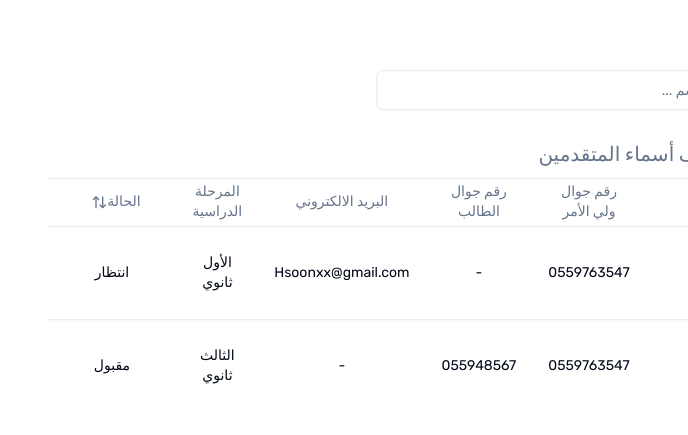
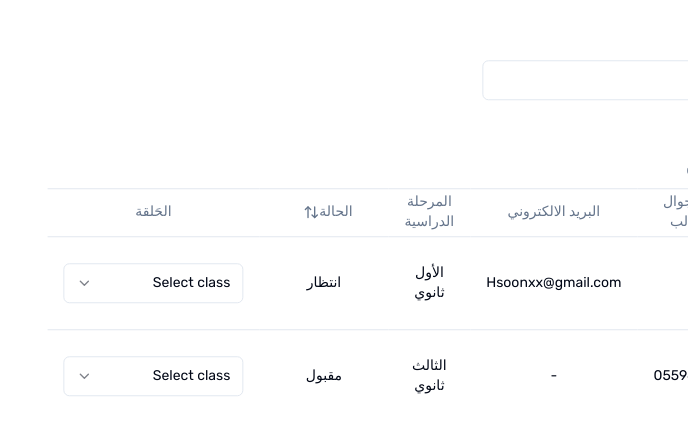
Before and after one commit to Labrarysa/CourseManager, a Next.js app: page /table in a window 1280 px wide. Shown: the part 159-594 px from the top of the page, without its empty margins (592-1280 px from the left). Built offline with nearby package versions, Linux system fonts and the light colour scheme.

Commit message:
add the select in the table

```diff
--- a/app/table/column.tsx
+++ b/app/table/column.tsx
@@ -4,6 +4,13 @@ import { Button } from "@/components/ui/button"
 import { ColumnDef } from "@tanstack/react-table"
 import { ArrowUpDown, MoreHorizontal } from "lucide-react"
 import { Checkbox } from "@/components/ui/checkbox"
+import {
+  Select,
+  SelectContent,
+  SelectItem,
+  SelectTrigger,
+  SelectValue,
+} from "@/components/ui/select"
 
 // This type is used to define the shape of our data.
 // You can use a Zod schema here if you want.
@@ -17,6 +24,7 @@ export type student = {
   email: string
   year: string
   status: "انتظار" | "مقبول"
+  class: string
 }
 
 export const columns: ColumnDef<student>[] = [
@@ -98,4 +106,21 @@ export const columns: ColumnDef<student>[] = [
       )
     },
   },
+  {
+    accessorKey: "class",
+    header: "الحَلقة ",
+    cell: ({ cell }) => (
+      <Select>
+        <SelectTrigger className="w-[180px]">
+          <SelectValue placeholder="Select class" value={cell.getValue()} />
+        </SelectTrigger>
+        <SelectContent>
+          <SelectItem value="الحلقة الأولى">الحلقة الأولى</SelectItem>
+          <SelectItem value="الحلقة الثانية">الحلقة الثانية</SelectItem>
+          <SelectItem value="الحلقة الثالثة">الحلقة الثالثة</SelectItem>
+          {/* Add more options here as needed */}
+        </SelectContent>
+      </Select>
+    )
+  },
 ]
--- a/app/table/data-table.tsx
+++ b/app/table/data-table.tsx
@@ -31,6 +31,13 @@ import {
 
 import { Input } from "@/components/ui/input"
 import { Button } from "@/components/ui/button"
+import {
+  Select,
+  SelectContent,
+  SelectItem,
+  SelectTrigger,
+  SelectValue,
+} from "@/components/ui/select"
 
 interface DataTableProps<TData, TValue> {
   columns: ColumnDef<TData, TValue>[]
@@ -110,14 +117,16 @@ export function DataTable<TData, TValue>({
         </div>
 
         <div className="flex-1 text-sm text-muted-foreground">
+        تم اختيار
+        <br />
         {table.getFilteredSelectedRowModel().rows.length} من{" "}
-        {table.getFilteredRowModel().rows.length} تم اختيار
+        {table.getFilteredRowModel().rows.length}
         </div>
 
       <Table>
         <TableHeader>
         <TableRow className="text-xl font-semibold py-2">
-            <TableHead colSpan={9} className="text-center">كشف أسماء المتقدمين</TableHead>
+            <TableHead colSpan={10} className="text-center">كشف أسماء المتقدمين</TableHead>
           </TableRow>
           {table.getHeaderGroups().map((headerGroup) => (
             <TableRow key={headerGroup.id}>
--- a/app/table/page.tsx
+++ b/app/table/page.tsx
@@ -112,6 +112,7 @@ async function getData(): Promise<student[]> {
       email: "Hsoonxx@gmail.com",
       year: "الأول ثانوي",
       status: "انتظار",
+      class: "الحلقة الأولى"
     },
     {    studentId: "-",
     name: "عبدالله علي المطاوعه",
@@ -122,6 +123,7 @@ async function getData(): Promise<student[]> {
     email: "-",
     year: "الثالث ثانوي",
     status: "مقبول",
+    class: "الحلقة الثانية"
   },
   ]
 }
```
